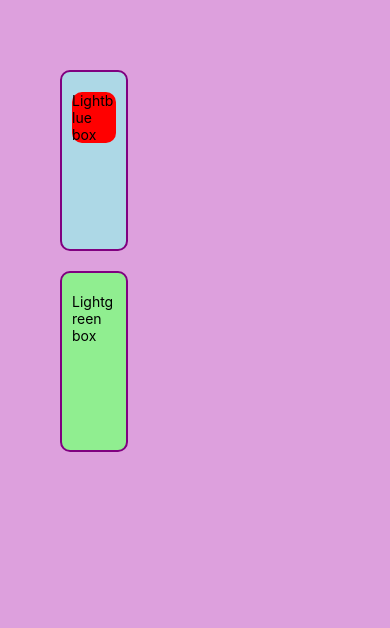
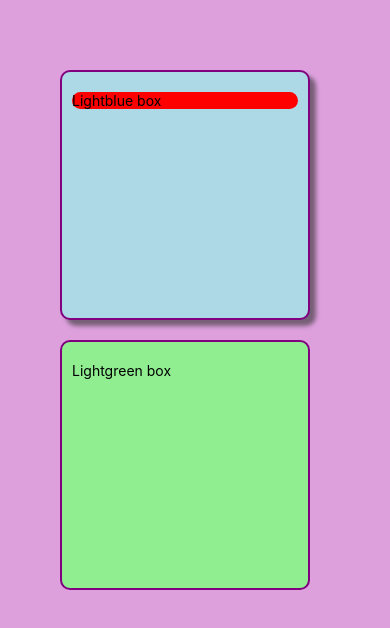
Before and after one commit to amontalvof/react-native-demo, a React Native app: screen / in a window 390 px wide. Shown: the top 628 px of the page. Built offline with nearby package versions, Linux system fonts and the light colour scheme.

Commit message:
feat: Shadow and Elevation

```diff
--- a/src/components/Greet.jsx
+++ b/src/components/Greet.jsx
@@ -3,12 +3,12 @@ import { Text, View, StyleSheet } from 'react-native';
 const Greet = () => {
     return (
         <View style={styles.container}>
-            <View style={[styles.box, styles.lightBlue]}>
+            <View style={[styles.box, styles.lightBlue, styles.boxShadow]}>
                 <Text style={{ borderRadius: 10, backgroundColor: 'red' }}>
                     Lightblue box
                 </Text>
             </View>
-            <View style={[styles.box, styles.lightGreen]}>
+            <View style={[styles.box, styles.lightGreen, styles.androidShadow]}>
                 <Text>Lightgreen box</Text>
             </View>
         </View>
@@ -22,9 +22,8 @@ const styles = StyleSheet.create({
         padding: 60,
     },
     box: {
-        width: '25%',
-        height: '25%',
-        // padding: 10,
+        width: 250,
+        height: 250,
         paddingHorizontal: 10,
         paddingVertical: 20,
         marginVertical: 10,
@@ -39,6 +38,15 @@ const styles = StyleSheet.create({
     lightGreen: {
         backgroundColor: 'lightgreen',
     },
+    boxShadow: {
+        shadowColor: '#333333',
+        shadowOffset: { width: 6, height: 6 },
+        shadowOpacity: 0.6,
+        shadowRadius: 4,
+    },
+    androidShadow: {
+        elevation: 10,
+    },
 });
 
 export default Greet;
```
